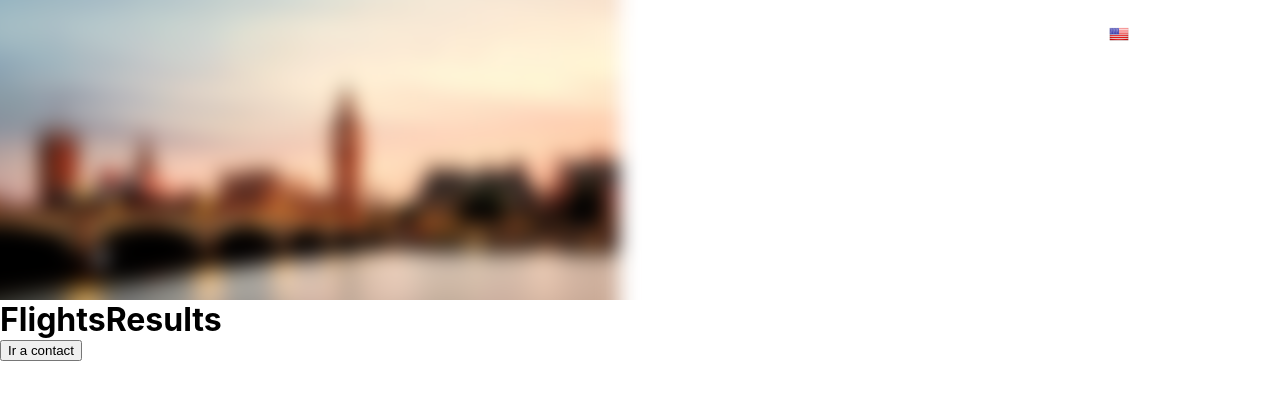
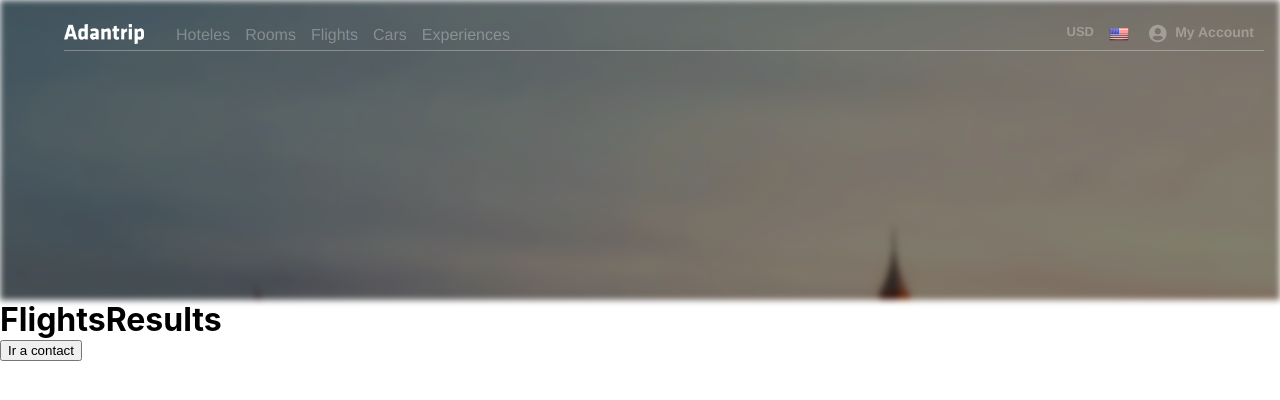
Before and after one commit to manacastro/Buscador-de-vuelos, a React (Create React App) app in the folder adatpfinal/: page /FlightsResults in a window 1280 px wide. Shown: the top 400 px of the page. Built offline with nearby package versions, Linux system fonts and the light colour scheme; no server answers; the HTML template or start-up script is replaced by a standard one.

Commit message:
itinerarios

```diff
--- a/adatpfinal/src/App.scss
+++ b/adatpfinal/src/App.scss
@@ -21,12 +21,14 @@
 .isoAdantrip{
     position: absolute;
 }
-.Contentbig-ben{
+.ContentBig-ben{
+    background-image:
+    linear-gradient(
+      rgba(0, 0, 0, 0.5),
+      rgba(0, 0, 0, 0.5)
+    ),
+    url('../src/assets/images/big-ben.jpg');
     height: 300px;
-    display: flex;
-    overflow: hidden;
-    .big-benImage{
-        transform: translateZ(0) scale(1.2);
-        filter: blur(8px);
-      }
+    filter: blur(3px);
+
 }
--- a/adatpfinal/src/components/Card/Card.js
+++ b/adatpfinal/src/components/Card/Card.js
@@ -4,8 +4,8 @@ const Card = ({flightInfo}) => (
     <>
         <p>{flightInfo.id}</p>
         <p>{flightInfo.price}</p>
-        {/* <p>{flightInfo.itineraries}</p> */}
-        {/* <p>HOLA</p> */}
+        {console.log(flightInfo)/* <p>{flightInfo.itineraries}</p> */}
+
     </>
 )
 
--- a/adatpfinal/src/components/Contexts/ResultsContext.js
+++ b/adatpfinal/src/components/Contexts/ResultsContext.js
@@ -13,9 +13,9 @@ const toUrlEncoded = obj => Object.keys(obj).map(k => encodeURIComponent(k) + '=
 
 const ResultsContext = React.createContext()
 
-class ResultsContextProvider extends React.Component{
+class ResultsContextProvider extends React.Component {
     state = {
-        flights : []
+        flights: []
     }
     loadFlights = (iataOrigin, iataDest, fromDate, toData, adults) => {
         fetch('https://test.api.amadeus.com/v1/security/oauth2/token', {
@@ -29,33 +29,57 @@ class ResultsContextProvider extends React.Component{
             .then(data => {
                 const accessToken = data.access_token;
                 fetch(`https://test.api.amadeus.com/v2/shopping/flight-offers?originLocationCode=${iataOrigin}&destinationLocationCode=${iataDest}&departureDate=${fromDate}&returnDate=${toData}&adults=${adults}&max=50`, {
-                        headers: {
+                    headers: {
                         'Authorization': `Bearer ${accessToken}`
                     }
                 })
                     .then(res => res.json())
                     .then(data => {
                         //console.log(data.data);
+                        debugger;
                         this.upDateFlightInfo(data.data)
                     })
             })
     }
     upDateFlightInfo = data => {
         const flightsInfo = data.map(flight => ({
-            id:flight.id,
-            price:flight.price.total,
-            itineraries: flight.itineraries
+            id: flight.id,
+            price: flight.price.total,
+
+            first: {
+                originFulldate: flight.itineraries[0].segments[0].departure.at,
+                destinationFulldate: flight.itineraries[0].segments[flight.itineraries[0].segments.length - 1].arrival.at,
+                totalDuration: flight.itineraries[0].duration,
+                originIata: flight.itineraries[0].segments[0].departure.iataCode,
+                destinationIata: flight.itineraries[0].segments[flight.itineraries[0].segments.length - 1].arrival.iataCode,
+                originCount: flight.itineraries[0].segments.length,
+                originIntermediateIata: flight.itineraries[0].segments[0].arrival.iataCode,
+                originCarrierCode:flight.itineraries[0].segments[0].carrierCode,
+                destinationCarrierCode:flight.itineraries[0].segments[flight.itineraries[0].segments.length - 1].carrierCode
+            }, //Asegurarse que funcione independientemente de la cantidad de segmentos que haya por cada itinerario.
+
+            second: {
+                originFulldate: flight.itineraries[1].segments[0].departure.at,
+                destinationFulldate: flight.itineraries[1].segments[flight.itineraries[1].segments.length - 1].arrival.at,
+                totalDuration: flight.itineraries[1].duration,
+                originIata: flight.itineraries[1].segments[0].departure.iataCode,
+                destinationIata: flight.itineraries[1].segments[flight.itineraries[1].segments.length - 1].arrival.iataCode,
+                originCount: flight.itineraries[1].segments.length,
+                originIntermediateIata: flight.itineraries[1].segments[0].arrival.iataCode,
+                originCarrierCode:flight.itineraries[1].segments[0].carrierCode,
+                destinationCarrierCode:flight.itineraries[1].segments[flight.itineraries[0].segments.length - 1].carrierCode
+            } //Asegurarse que funcione independientemente de la cantidad de segmentos que haya por cada itinerario.
         }))
-        this.setState({flights :flightsInfo })
+        this.setState({ flights: flightsInfo })
     }
     render() {
         return (
             <ResultsContext.Provider
-            value={{
-                flights:this.state.flights,
-                loadFlights:this.loadFlights,
-                upDateFlightInfo:this.upDateFlightInfo
-            }}>
+                value={{
+                    flights: this.state.flights,
+                    loadFlights: this.loadFlights,
+                    upDateFlightInfo: this.upDateFlightInfo
+                }}>
                 {this.props.children}
             </ResultsContext.Provider>
         )
--- a/adatpfinal/src/components/NavBar/NavBar.scss
+++ b/adatpfinal/src/components/NavBar/NavBar.scss
@@ -4,6 +4,8 @@
     border-bottom: 1px solid rgba(255, 255, 255, 0.3);
     width: 1200px;
     margin-left: 5%;
+    display: flex;
+    z-index: 9;
 
     .containerIso {
         height: 30px;
@@ -13,6 +15,7 @@
 
         .isoAdantrip {
             width: 80px;
+
         }
     }
 
--- a/adatpfinal/src/components/views/FlightsResults.js
+++ b/adatpfinal/src/components/views/FlightsResults.js
@@ -1,17 +1,17 @@
 import React from 'react'
 import { withRouter } from 'react-router-dom';
-import fondo from 'assets/images/big-ben.jpg';
+//import fondo from 'assets/images/big-ben.jpg';
 import CardInfo from 'components/CardInfo/CardInfo'
 
 class FlightsResults extends React.Component {
   redirect = () => {
-    this.props.history.push('/BookingRersults')
+    this.props.history.push('/BookingResults')
   }
   render() {
     return (
       <div>
-        <div className='Contentbig-ben'>
-          <img src={fondo} className='big-benImage' />
+        <div className='ContentBig-ben'>
+          {/* <img src={fondo} className='big-benImage' /> */}
         </div>
         <h1>FlightsResults</h1>
         <button onClick={this.redirect}>Ir a contact</button>
--- a/adatpfinal/src/components/views/flightsResults.scss
+++ b/adatpfinal/src/components/views/flightsResults.scss
@@ -0,0 +1,8 @@
+.ContentBig-ben{
+    background-image:
+    linear-gradient(
+      rgba(0, 0, 0, 0.5),
+      rgba(0, 0, 0, 0.5)
+    ),
+    url('../src/assets/images/big-ben.jpg');
+}
```
